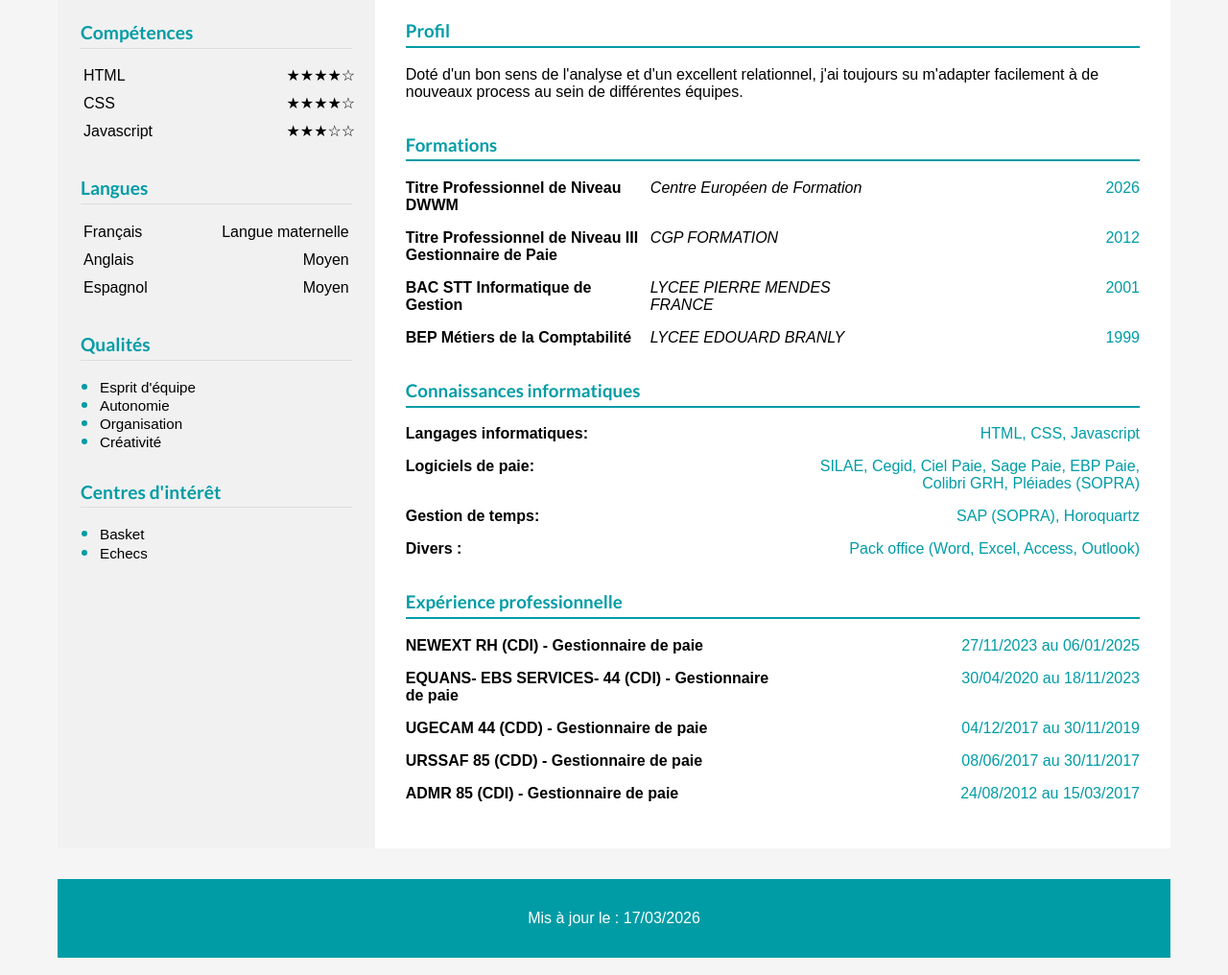
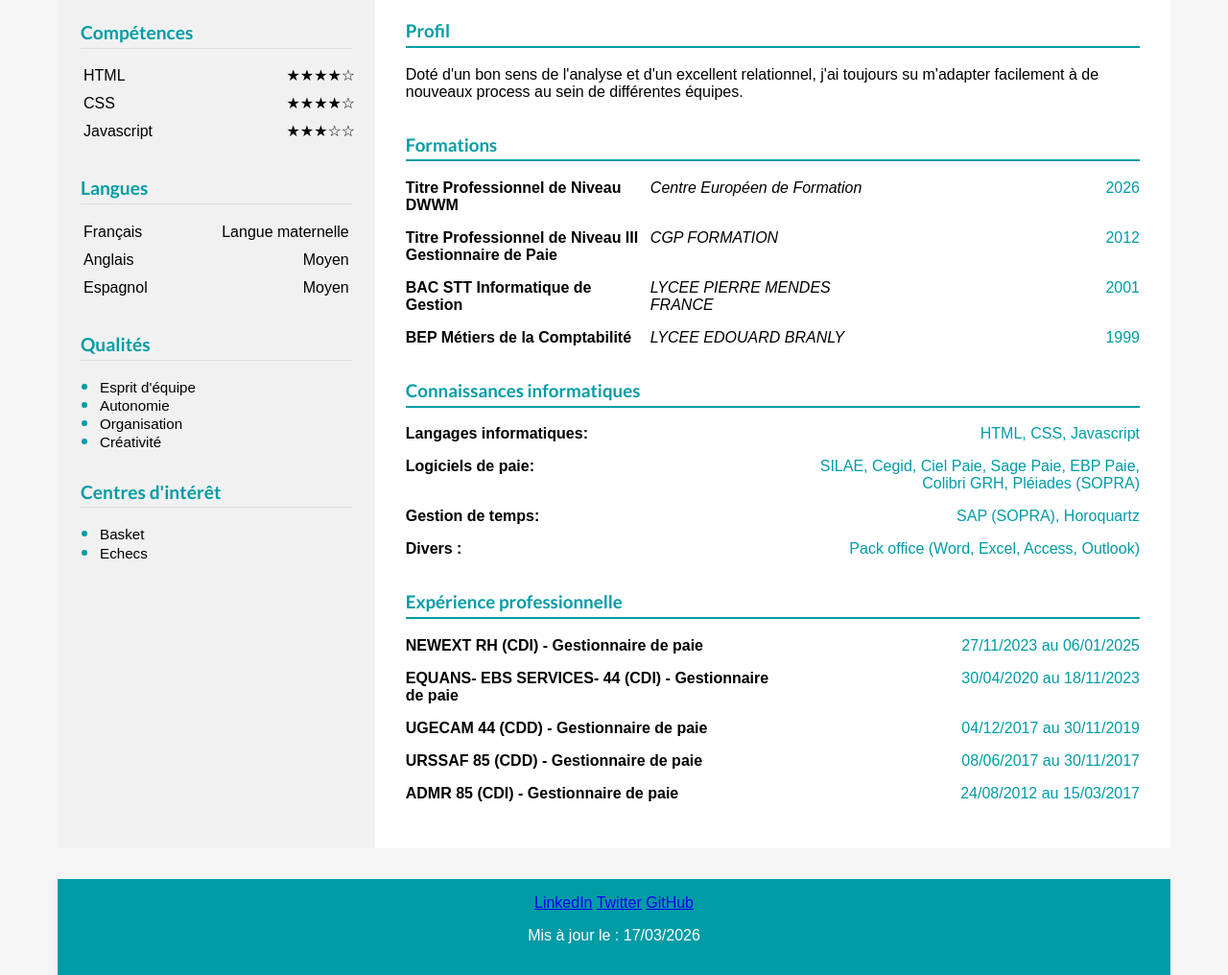
Before and after one commit to eddyphirmis-hub/Mon-CV-en-ligne, a plain HTML site: page index.html in a window 1280 px wide. Shown: the part 256-1272 px from the top of the page at 96% size. Drawn offline with Linux system fonts and the light colour scheme.

Commit message:
modification effets graphiques

```diff
--- a/index.html
+++ b/index.html
@@ -121,6 +121,12 @@
     </div>
   </main>
   <footer>
+      <div class="socials">
+      <a href="https://www.google.com/aclk?sa=L&ai=DChsSEwj7wubP7rWTAxUeR0ECHVVpOzYYACICCAEQABoCd3M&co=1&gclid=CjwKCAjwyYPOBhBxEiwAgpT8P845bh5vifW65yY4lgk31FgPDd3ae8zZNlsVp7UF8CHaLIOGn3qgDxoCXXMQAvD_BwE&cce=2&sig=AOD64_0chytsXFQ9jPtrYpzQpTsT_0reew&q&adurl&ved=2ahUKEwiAtuHP7rWTAxWYU6QEHXf_OHgQ0Qx6BAgLEAE" target="_blank">LinkedIn</a>
+      <a href="https://www.google.com/url?sa=t&source=web&rct=j&opi=89978449&url=https://x.com/%3Flang%3Dfr&ved=2ahUKEwjLgKG58LWTAxX1UaQEHRHzKCMQFnoECA4QAQ&usg=AOvVaw1CMBQAdZZ74CL-_nwMj0Jc" target="_blank">Twitter</a>
+      <a href="https://github.com/eddyphirmis-hub/CV-de-Eddy-PHIRMIS.git" target="_blank">GitHub</a>
+    </div>
+
     <p>Mis à jour le : 17/03/2026</p>
   </footer>
 </body>
```
